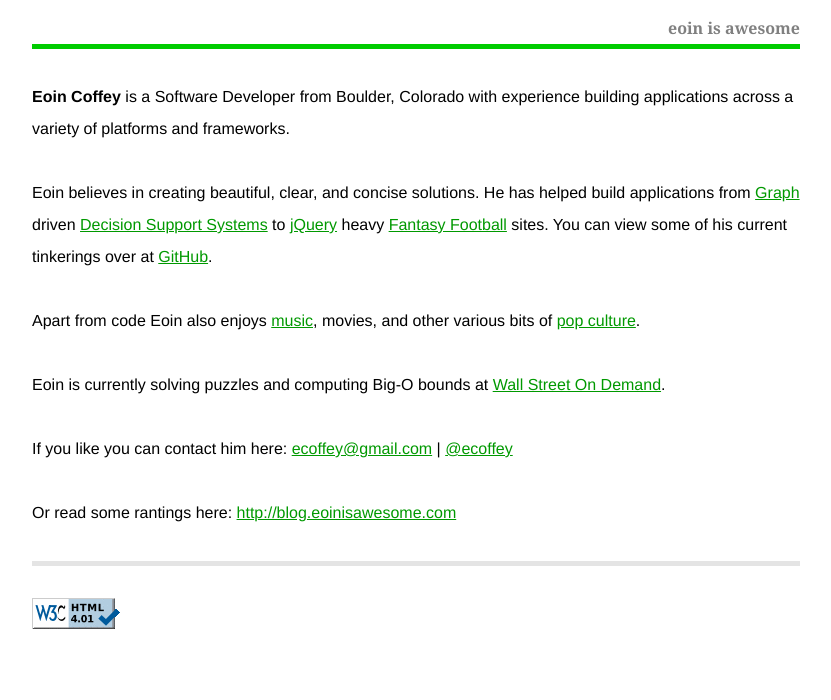
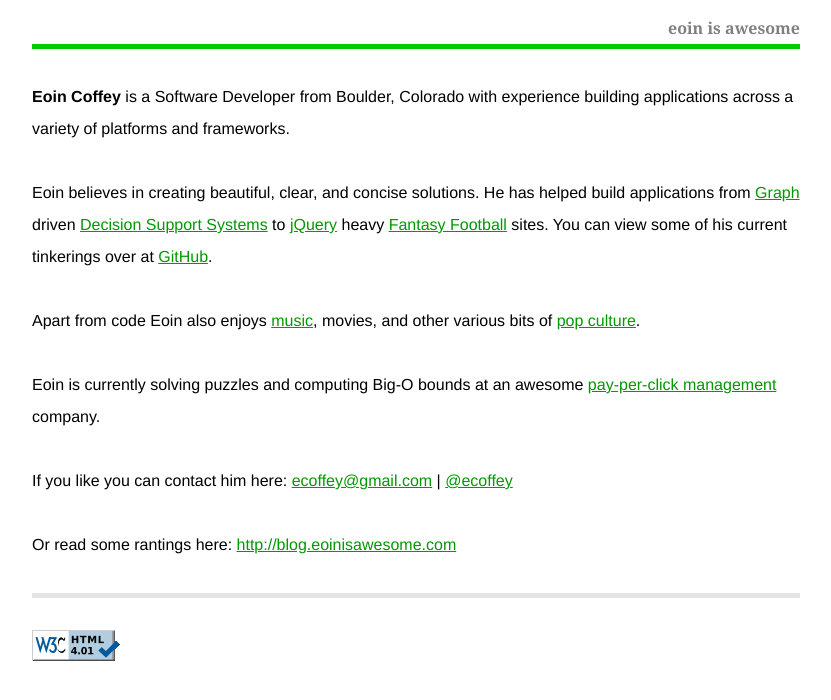
Before and after one commit to ecoffey/ecoffey.github.com, a Jekyll site: the page index.html, which Jekyll copies as it is, in a window 1280 px wide. Shown: the top 700 px of the page, without its empty margins (224-1055 px from the left). Built offline with Jekyll 4.4.1, drawn with Linux system fonts in a browser that asks for light colours; Markdown is read by kramdown in place of the engine named in the settings.

Commit message:
updated job link

```diff
--- a/index.html
+++ b/index.html
@@ -31,7 +31,7 @@
 					Apart from code Eoin also enjoys <a href="http://www.last.fm/user/ecoffey">music</a>, movies, and other various bits of <a href="http://en.wikipedia.org/wiki/The_Venture_Bros.">pop culture</a>.
 				</p>
 				<p>
-					Eoin is currently solving puzzles and computing Big-O bounds at <a href="http://wallst.com">Wall Street On Demand</a>.
+					Eoin is currently solving puzzles and computing Big-O bounds at an awesome <a href="http://www.trada.com">pay-per-click management</a> company.
 				</p>
         <p>
           If you like you can contact him here: <a href="mailto:ecoffey@gmail.com">ecoffey@gmail.com</a> | <a href="http://twitter.com/ecoffey">@ecoffey</a>
```
